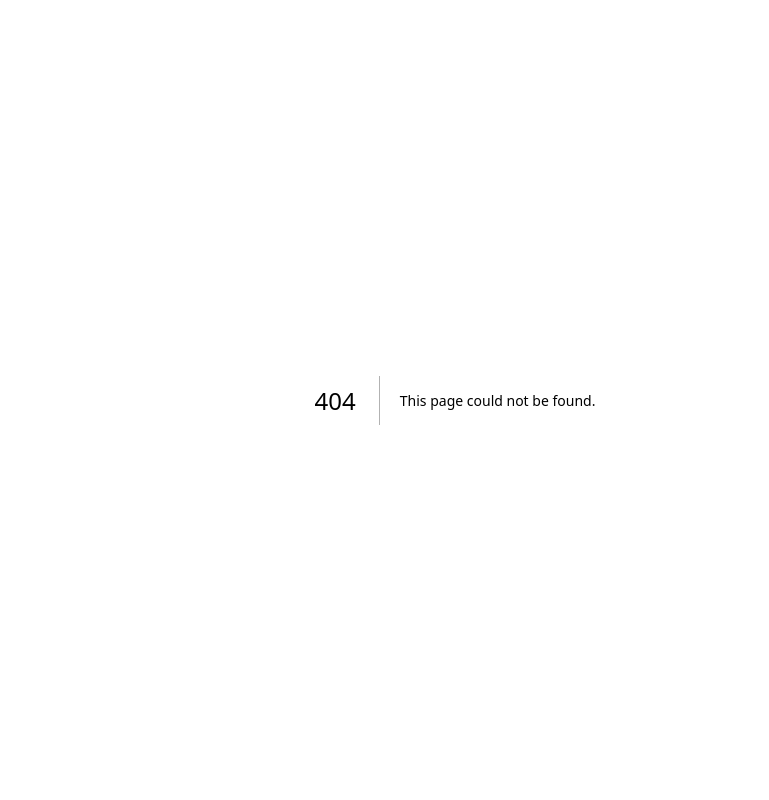
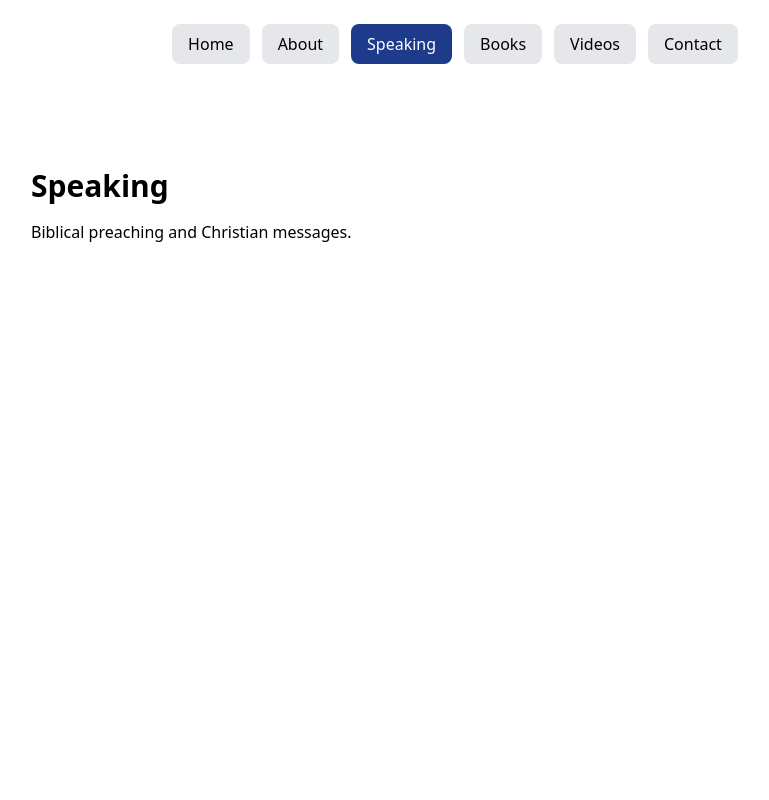
Before and after one commit to klfministries/klf-ministries-website, a Next.js app: page /en/speaking in a window 1280 px wide. Before the commit this address had no page. Shown: the top 800 px of the page, without its empty margins (185-954 px from the left). Built offline with nearby package versions, Linux system fonts and the light colour scheme.

Commit message:
Create page.jsx

```diff
--- /dev/null
+++ b/app/[lang]/speaking/page.jsx
@@ -0,0 +1,16 @@
+export default function Speaking({ params }) {
+  const lang = params.lang === "es" ? "es" : "en";
+
+  return (
+    <section className="max-w-4xl mx-auto py-20 px-6">
+      <h1 className="text-3xl font-bold mb-4">
+        {lang === "es" ? "Predicación" : "Speaking"}
+      </h1>
+      <p>
+        {lang === "es"
+          ? "Mensajes bíblicos y predicación cristiana."
+          : "Biblical preaching and Christian messages."}
+      </p>
+    </section>
+  );
+}
```
